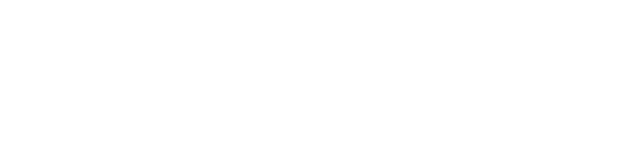
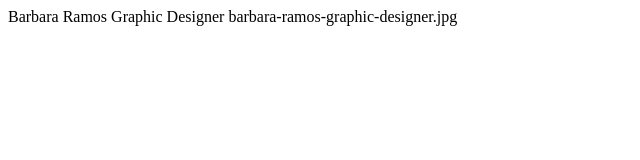
Before and after one commit to PatrikGjikolaj/js-our-team, a plain HTML site: page index.html in a window 1280 px wide. Shown: the whole page, without its empty margins (0-640 px from the left). Drawn offline with Linux system fonts and the light colour scheme.

Commit message:
aggiunto array e prove di stampa

```diff
--- a/index.html
+++ b/index.html
@@ -7,8 +7,10 @@
     <title>Document</title>
 </head>
 <body>
-    <div id="testo">
-
+    <div>
+        <span id="nome"></span>
+        <span id="ruolo"></span>
+        <span id="foto"></span>
     </div>
     <script src="./js/main.js"></script>
 </body>
--- a/js/main.js
+++ b/js/main.js
@@ -0,0 +1,16 @@
+const team = [
+    { nome: "Wayne Barnett", ruolo: "Founder & CEO", foto: "wayne-barnett-founder-ceo.jpg" },
+    { nome: "Angela Caroll", ruolo: "Chief Editor", foto: "angela-caroll-chief-editor.jpg" },
+    { nome: "Walter Gordon", ruolo: "Office Manager", foto: "walter-gordon-office-manager.jpg" },
+    { nome: "Angela Lopez", ruolo: "Social Media Manager", foto: "angela-lopez-social-media-manager.jpg" },
+    { nome: "Scott Estrada", ruolo: "Developer", foto: "scott-estrada-developer.jpg" },
+    { nome: "Barbara Ramos", ruolo: "Graphic Designer", foto: "barbara-ramos-graphic-designer.jpg" },
+]
+let utente1 = team[0]
+console.log(team);
+
+for (let i = 0; i < team.length; i++) {
+    document.getElementById("nome").innerText = team[i].nome;
+    document.getElementById("ruolo").innerText = team[i].ruolo;
+    document.getElementById("foto").innerText = team[i].foto;
+}
```
